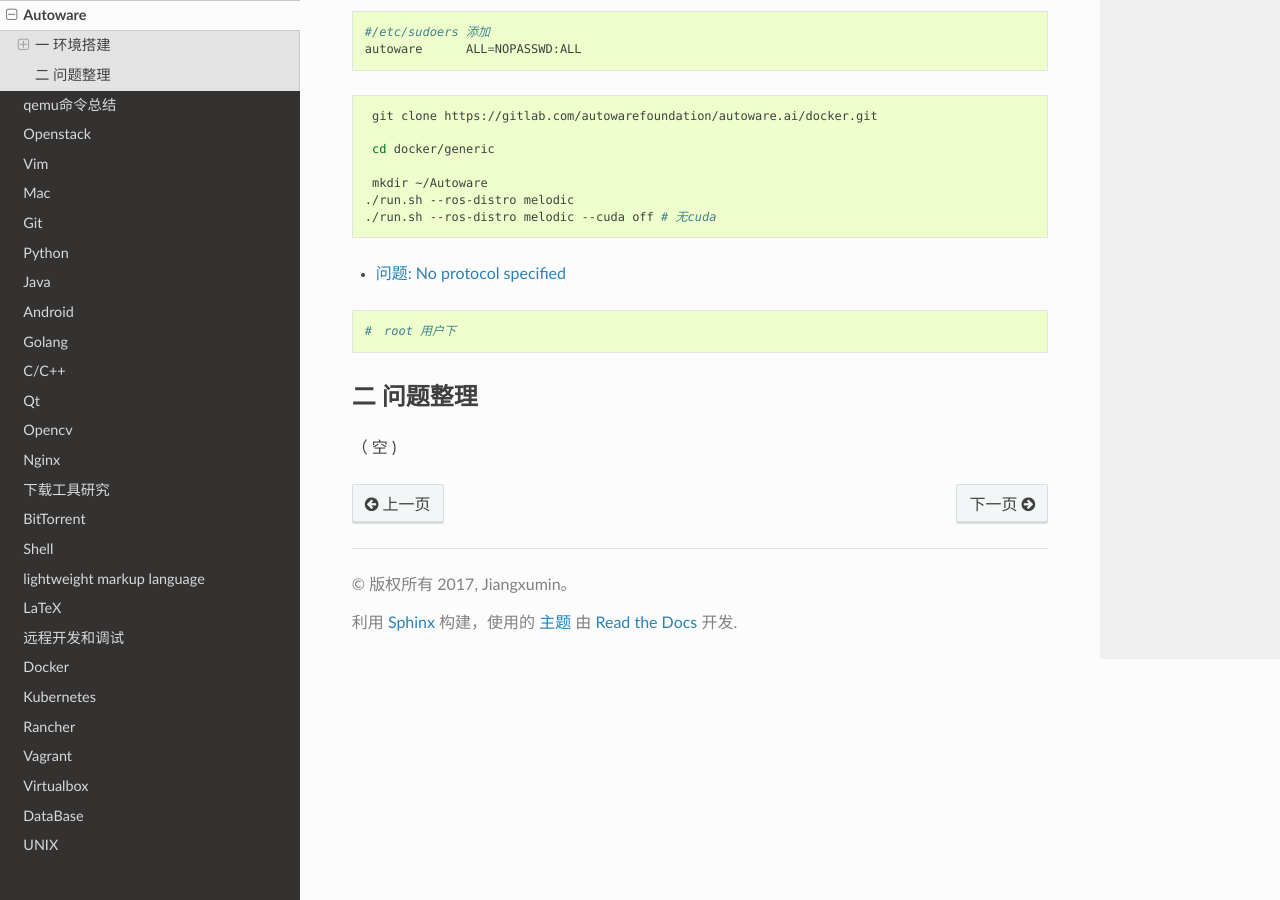
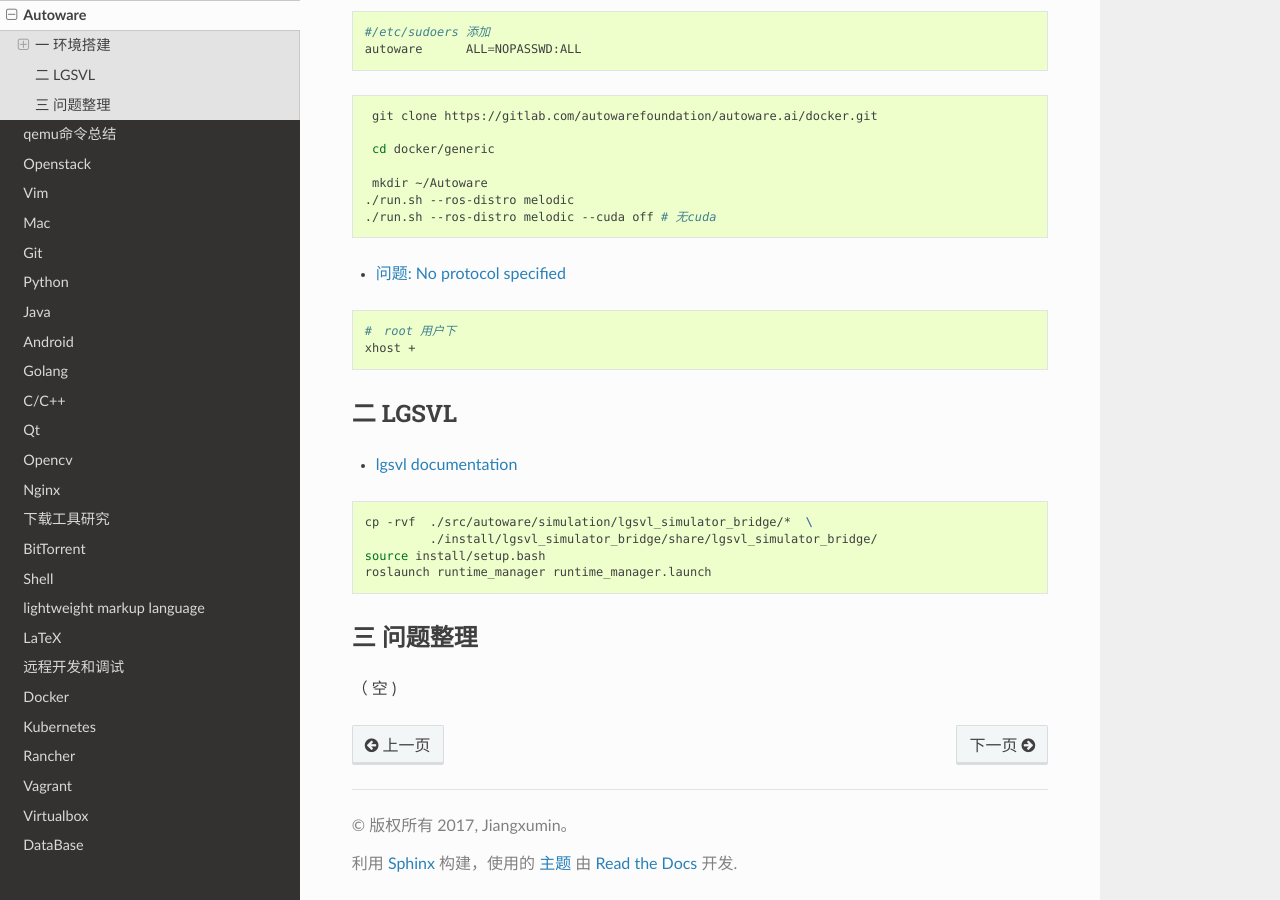
Before and after one commit to my-rds-store/my_space, a Sphinx documentation site: the page built from source/autoware/index.rst, in a window 1280 px wide and 900 px high, scrolled down 3020 px. Built offline with Sphinx 7.4.7 and the Read the Docs theme 2.0.0, drawn with Linux system fonts in a browser that asks for light colours.

Commit message:
update ...

```diff
--- a/source/autoware/index.rst
+++ b/source/autoware/index.rst
@@ -190,9 +190,21 @@
 .. code-block:: sh
 
     #　root 用户下
+    xhost +
 
+二 LGSVL
+------------
 
-二 问题整理
+* `lgsvl documentation <https://www.lgsvlsimulator.com/docs/>`_
+
+.. code-block:: sh
+
+    cp -rvf  ./src/autoware/simulation/lgsvl_simulator_bridge/*  \
+             ./install/lgsvl_simulator_bridge/share/lgsvl_simulator_bridge/
+    source install/setup.bash
+    roslaunch runtime_manager runtime_manager.launch
+
+三 问题整理
 ------------
 
 （ 空 )
```
